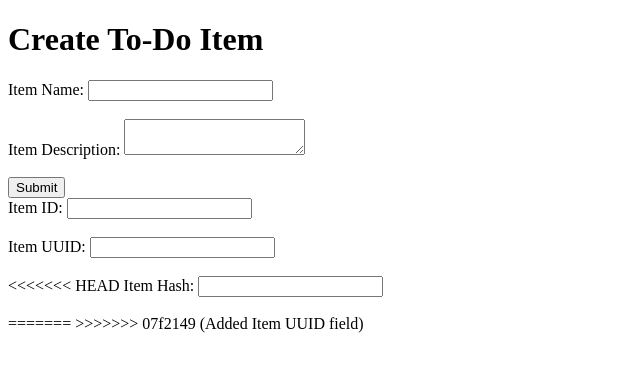
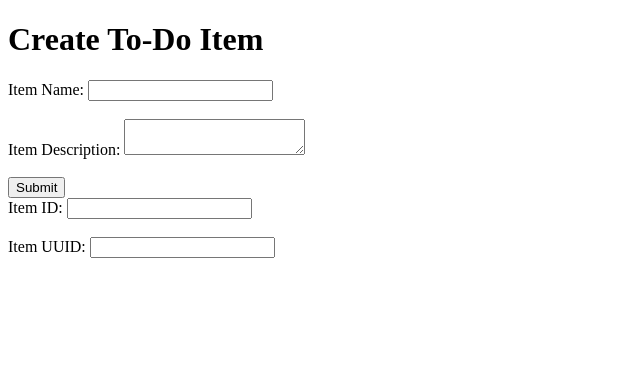
Before and after one commit to Hashmi64/flask-todo-assgn, a Flask app: template templates/todo.html in a window 1280 px wide. Shown: the top 372 px of the page, without its empty margins (0-640 px from the left). Run offline with Flask 3, Linux system fonts and the light colour scheme; the template is opened without the code that fills it, so the values that code supplies are empty.

```diff
--- a/templates/todo.html
+++ b/templates/todo.html
@@ -29,10 +29,3 @@
 <label>Item UUID:</label>
 <input type="text" name="itemUUID" required>
 <br><br>
-<<<<<<< HEAD
-
-<label>Item Hash:</label>
-<input type="text" name="itemHash" required>
-<br><br>
-=======
->>>>>>> 07f2149 (Added Item UUID field)
```
